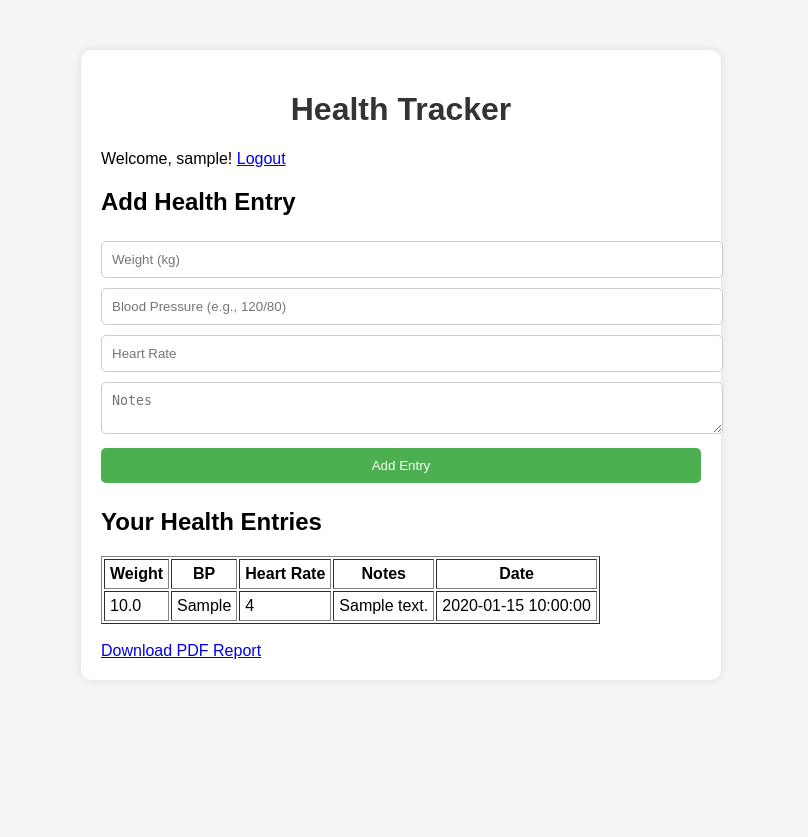
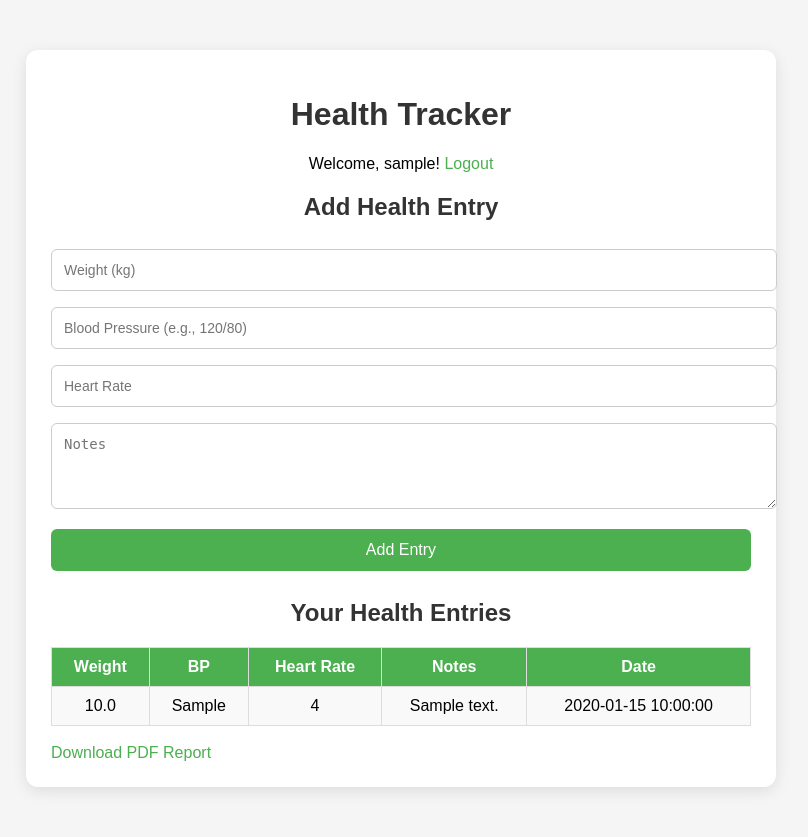
Before and after one commit to Pranavreddyedula/MediMind, a Flask app: page /health in a window 1280 px wide. Shown: the whole page, without its empty margins (239-1047 px from the left). Before the commit the page ends 659 px from the top, so only its background shows below. Run offline with Flask 3, Linux system fonts and the light colour scheme; the visitor is signed in with stand-in values (Sample User, id 1); tables that the repository leaves empty hold one stand-in row (values such as "Sample post").

Commit message:
Update style.css

```diff
--- a/static/style.css
+++ b/static/style.css
@@ -4,30 +4,79 @@ body {
     margin: 0;
     padding: 0;
 }
+
 .container {
-    max-width: 600px;
+    max-width: 700px;
     margin: 50px auto;
     background: #fff;
-    padding: 20px;
-    border-radius: 10px;
-    box-shadow: 0 0 10px rgba(0,0,0,0.1);
+    padding: 25px;
+    border-radius: 12px;
+    box-shadow: 0 4px 15px rgba(0,0,0,0.1);
 }
-h1 {
+
+h1, h2 {
     text-align: center;
     color: #333;
 }
+
+p {
+    text-align: center;
+    font-size: 16px;
+}
+
 form input, form textarea, form button {
     width: 100%;
-    padding: 10px;
-    margin: 5px 0;
-    border-radius: 5px;
+    padding: 12px;
+    margin: 8px 0;
+    border-radius: 6px;
     border: 1px solid #ccc;
+    font-size: 14px;
 }
+
+form textarea {
+    resize: vertical;
+    min-height: 60px;
+}
+
 form button {
     background-color: #4CAF50;
     color: white;
     border: none;
+    cursor: pointer;
+    font-size: 16px;
+    transition: background-color 0.3s ease;
 }
+
 form button:hover {
     background-color: #45a049;
 }
+
+table {
+    width: 100%;
+    border-collapse: collapse;
+    margin-top: 20px;
+}
+
+table th, table td {
+    border: 1px solid #ddd;
+    padding: 10px;
+    text-align: center;
+}
+
+table th {
+    background-color: #4CAF50;
+    color: white;
+}
+
+table tr:nth-child(even) {
+    background-color: #f9f9f9;
+}
+
+a {
+    color: #4CAF50;
+    text-decoration: none;
+}
+
+a:hover {
+    text-decoration: underline;
+}
```
